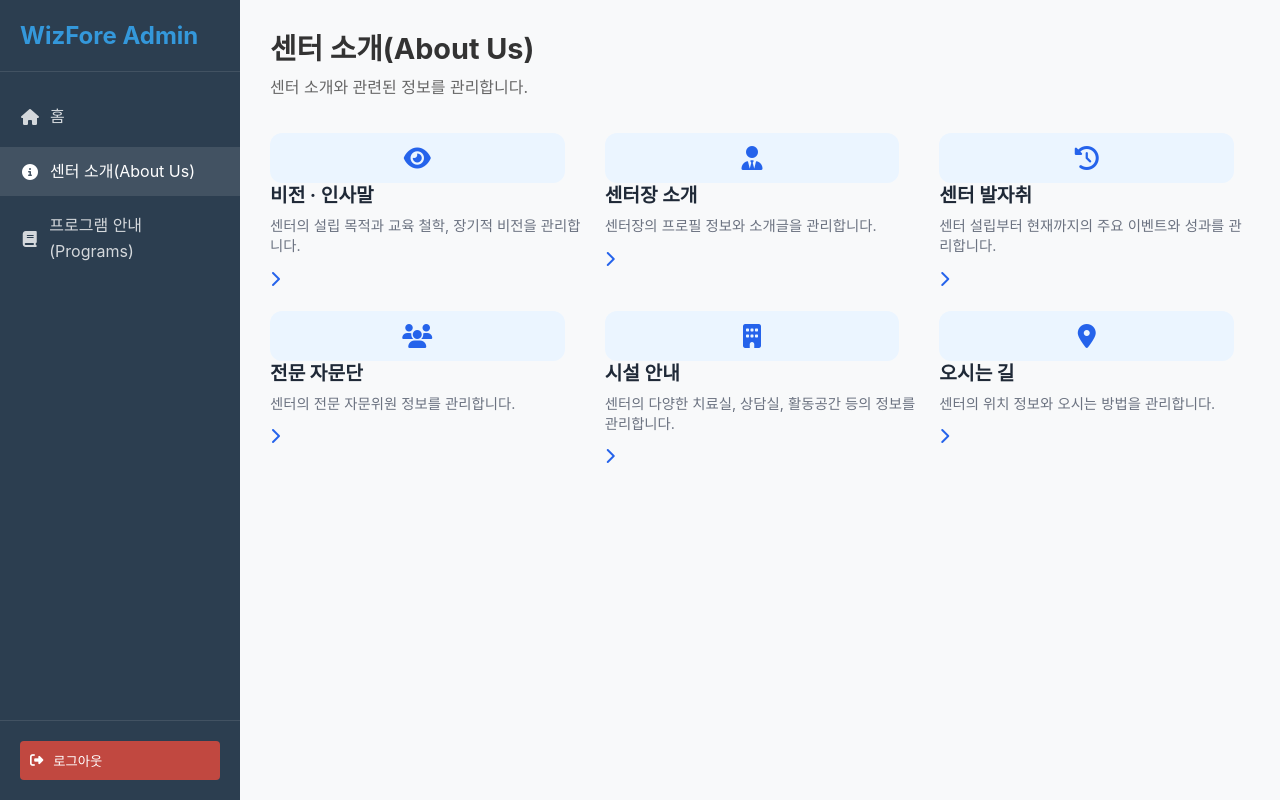
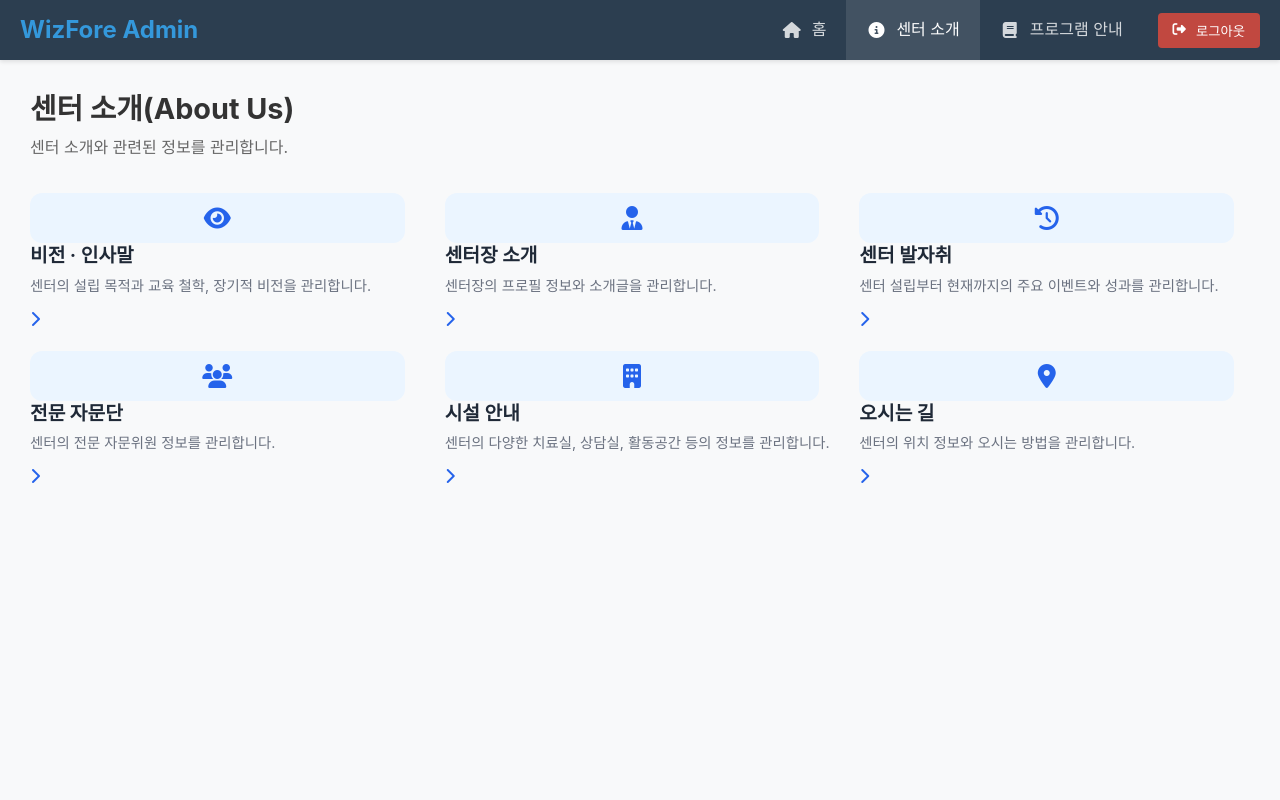
Before and after one commit to AllStuff-agit/wizfore-demo, a Next.js app: page /admin/about in a window 1280 px wide. Built offline with nearby package versions, Linux system fonts and the light colour scheme; no server answers; sample sign-in values are in the browser's storage.

Commit message:
관리자 - 메뉴 스타일 수정

```diff
--- a/src/components/AdminLayout.js
+++ b/src/components/AdminLayout.js
@@ -34,11 +34,11 @@ export default function AdminLayout({ children, title = '관리자 페이지 -
         <link rel="stylesheet" href="https://cdnjs.cloudflare.com/ajax/libs/font-awesome/6.4.0/css/all.min.css" />
       </Head>
 
-      <aside className={styles.sidebar}>
+      <header className={styles.header}>
         <div className={styles.logo}>
           <h2>WizFore Admin</h2>
         </div>
-        <nav>
+        <nav className={styles.navbar}>
           <ul>
             <li>
               <Link
@@ -53,17 +53,17 @@ export default function AdminLayout({ children, title = '관리자 페이지 -
                 href="/admin/about"
                 className={router.pathname === '/admin/about' || router.pathname.startsWith('/admin/about/') ? styles.active : ''}
               >
-                <i className="fas fa-info-circle"></i> 센터 소개(About Us)
+                <i className="fas fa-info-circle"></i> 센터 소개
               </Link>
             </li>
-            <li>
+            <li className={styles.hasDropdown}>
               <Link
                 href="/admin/programs"
                 className={router.pathname === '/admin/programs' || router.pathname.startsWith('/admin/programs/') ? styles.active : ''}
               >
-                <i className="fas fa-book"></i> 프로그램 안내(Programs)
-                {router.pathname.startsWith('/admin/programs') && (
-                  <ul className={styles.submenu}>
+                <i className="fas fa-book"></i> 프로그램 안내
+              </Link>
+              <ul className={styles.dropdown}>
                 <li>
                   <Link
                     href="/admin/programs/therapy"
@@ -97,17 +97,15 @@ export default function AdminLayout({ children, title = '관리자 페이지 -
                   </Link>
                 </li>
               </ul>
-                )}
-              </Link>
+            </li>
+            <li className={styles.logoutItem}>
+              <button onClick={handleLogout} className={styles.logoutBtn}>
+                <i className="fas fa-sign-out-alt"></i> 로그아웃
+              </button>
             </li>
           </ul>
         </nav>
-        <div className={styles.sidebarFooter}>
-          <button onClick={handleLogout} className={styles.logoutBtn}>
-            <i className="fas fa-sign-out-alt"></i> 로그아웃
-          </button>
-        </div>
-      </aside>
+      </header>
 
       <main className={styles.content}>
         {children}
--- a/src/styles/admin/common/Layout.module.css
+++ b/src/styles/admin/common/Layout.module.css
@@ -1,24 +1,29 @@
 /* 관리자 레이아웃 스타일 */
 .adminLayout {
   display: flex;
+  flex-direction: column;
   min-height: 100vh;
 }
 
-/* 사이드바 스타일 */
-.sidebar {
-  width: 240px;
+/* 헤더 스타일 */
+.header {
   background-color: #2c3e50;
   color: white;
+  position: fixed;
+  top: 0;
+  left: 0;
+  right: 0;
+  z-index: 100;
+  box-shadow: 0 2px 4px rgba(0, 0, 0, 0.1);
   display: flex;
-  flex-direction: column;
-  position: fixed;
-  height: 100vh;
-  overflow-y: auto;
+  justify-content: space-between;
+  align-items: center;
+  padding: 0 20px;
+  height: 60px;
 }
 
 .logo {
-  padding: 20px;
-  border-bottom: 1px solid rgba(255, 255, 255, 0.1);
+  padding: 10px 0;
 }
 
 .logo h2 {
@@ -27,79 +32,108 @@
   margin: 0;
 }
 
-.sidebar nav {
-  flex: 1;
-  padding: 20px 0;
+/* 네비게이션바 스타일 */
+.navbar {
+  height: 100%;
 }
 
-.sidebar nav ul {
+.navbar ul {
   list-style: none;
   padding: 0;
   margin: 0;
+  display: flex;
+  height: 100%;
 }
 
-.sidebar nav ul li {
-  margin-bottom: 5px;
+.navbar ul li {
+  position: relative;
+  height: 100%;
+  display: flex;
+  align-items: center;
 }
 
-.sidebar nav ul li a {
+.navbar ul li a {
   display: flex;
   align-items: center;
-  padding: 12px 20px;
+  padding: 0 20px;
   color: rgba(255, 255, 255, 0.8);
   text-decoration: none;
   transition: all 0.3s ease;
+  height: 100%;
 }
 
-.sidebar nav ul li a i {
+.navbar ul li a i {
   margin-right: 10px;
   width: 20px;
   text-align: center;
 }
 
-.sidebar nav ul li a:hover, .sidebar nav ul li a.active {
+.navbar ul li a:hover, .navbar ul li a.active {
   background-color: rgba(255, 255, 255, 0.1);
   color: white;
 }
 
-/* 서브메뉴 스타일 */
-.submenu {
-  list-style: none;
-  padding: 0;
-  margin: 10px 0 0 20px;
+/* 드롭다운 메뉴 스타일 */
+.hasDropdown {
+  position: relative;
 }
 
-.submenu li {
-  margin-bottom: 5px;
+.dropdown {
+  position: absolute;
+  top: 100%;
+  left: 0;
+  background-color: #2c3e50;
+  min-width: 200px;
+  box-shadow: 0 8px 16px rgba(0, 0, 0, 0.2);
+  opacity: 0;
+  visibility: hidden;
+  transform: translateY(-10px);
+  transition: opacity 0.3s, visibility 0.3s, transform 0.3s;
+  z-index: 1;
+  border-top: 1px solid rgba(255, 255, 255, 0.1);
 }
 
-.submenu li a {
-  padding: 8px 15px;
-  font-size: 0.9rem;
-  color: rgba(255, 255, 255, 0.7);
+.hasDropdown:hover .dropdown {
+  opacity: 1;
+  visibility: visible;
+  transform: translateY(0);
 }
 
-.submenu li a:hover, .submenu li a.activeSubmenu {
+.dropdown li {
+  width: 100%;
+  height: auto !important;
+}
+
+.dropdown li a {
+  padding: 12px 20px;
+  width: 100%;
+  font-size: 0.9rem;
+  display: block;
+  color: rgba(255, 255, 255, 0.7);
+  border-bottom: 1px solid rgba(255, 255, 255, 0.05);
+}
+
+.dropdown li a:hover, .dropdown li a.activeSubmenu {
   background-color: rgba(255, 255, 255, 0.05);
   color: white;
 }
 
-.sidebarFooter {
-  padding: 20px;
-  border-top: 1px solid rgba(255, 255, 255, 0.1);
+/* 로그아웃 버튼 스타일 */
+.logoutItem {
+  margin-left: auto;
 }
 
 .logoutBtn {
   display: flex;
   align-items: center;
-  width: 100%;
-  padding: 10px;
+  padding: 8px 15px;
   background-color: rgba(231, 76, 60, 0.8);
   color: white;
   border: none;
   border-radius: 4px;
   cursor: pointer;
   transition: background-color 0.3s ease;
+  margin-left: 15px;
 }
 
 .logoutBtn:hover {
@@ -114,31 +148,23 @@
 .content {
   flex: 1;
   padding: 30px;
-  margin-left: 240px;
+  margin-top: 60px;
   background-color: #f8f9fa;
 }
 
 /* 반응형 디자인 */
 @media (max-width: 768px) {
-  .sidebar {
-    width: 70px;
-  }
-
-  .logo h2 {
+  .navbar ul li a span {
     display: none;
   }
 
-  .sidebar nav ul li a span {
-    display: none;
-  }
-
-  .sidebar nav ul li a i {
+  .navbar ul li a i {
     margin-right: 0;
     font-size: 1.2rem;
   }
 
-  .sidebarFooter {
-    padding: 10px;
+  .dropdown {
+    min-width: 150px;
   }
 
   .logoutBtn span {
@@ -148,8 +174,4 @@
   .logoutBtn i {
     margin-right: 0;
   }
-
-  .content {
-    margin-left: 70px;
-  }
 }
```
Lines whose indentation alone changed are shown as unchanged.
